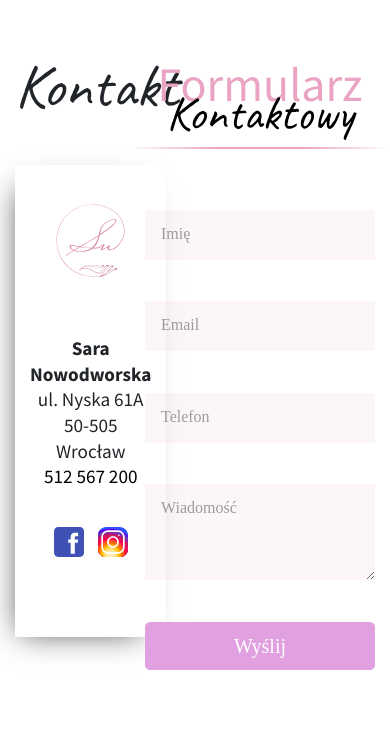
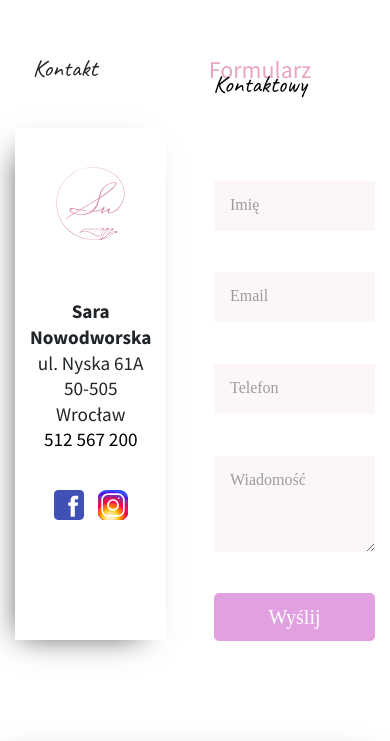
Before and after one commit to webyou-pl/Sara, a PHP site: page /subpages/kontakt.php in a window 390 px wide. Shown: the part 299-1040 px from the top of the page. Run offline with PHP 8.4, Linux system fonts and the light colour scheme; some libraries are stand-ins or nearby versions.

Commit message:
RWD kontakt ongoing

```diff
--- a/scss/pages/contact.scss
+++ b/scss/pages/contact.scss
@@ -53,3 +53,36 @@
         }
     }
 }
+
+@media (min-width: 282px) and (max-width: 480px) {
+
+    .subpage-contact{
+        .mb-5{
+            font-size: 1.5rem;
+            padding:0;
+            margin-left: auto;
+            margin-right: auto;
+             &::after{
+                display: none;
+             }
+        }
+        &__address{
+            padding-bottom: 100px;
+        }
+        &__form{
+            .pt-5{
+                .btn{
+                    width: 70%;
+                    margin-left: auto;
+
+
+                }
+                .show-input{
+                    width: 70%;
+                    margin-left: auto;
+
+                    }
+            }
+        }
+    }
+}
```
Also changed, not shown: build/main.css.
